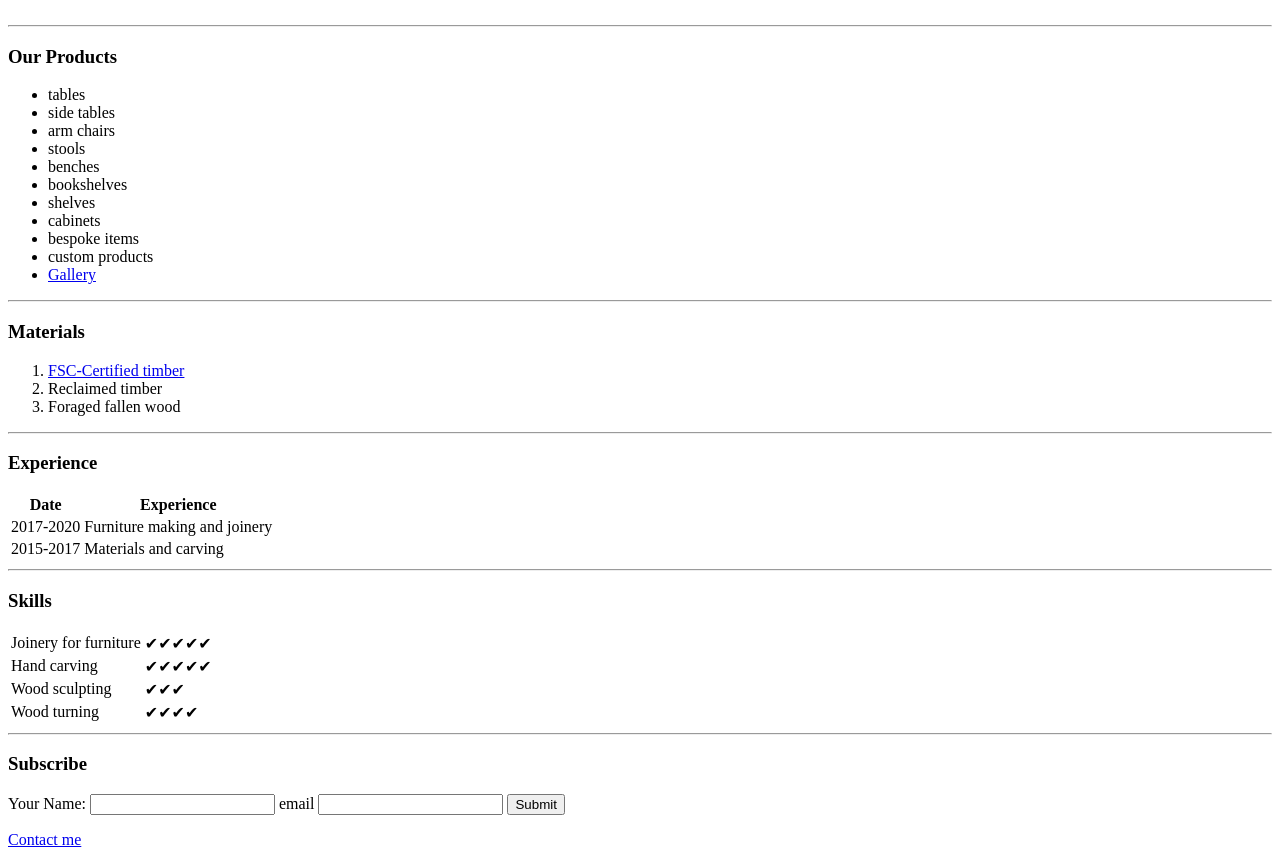
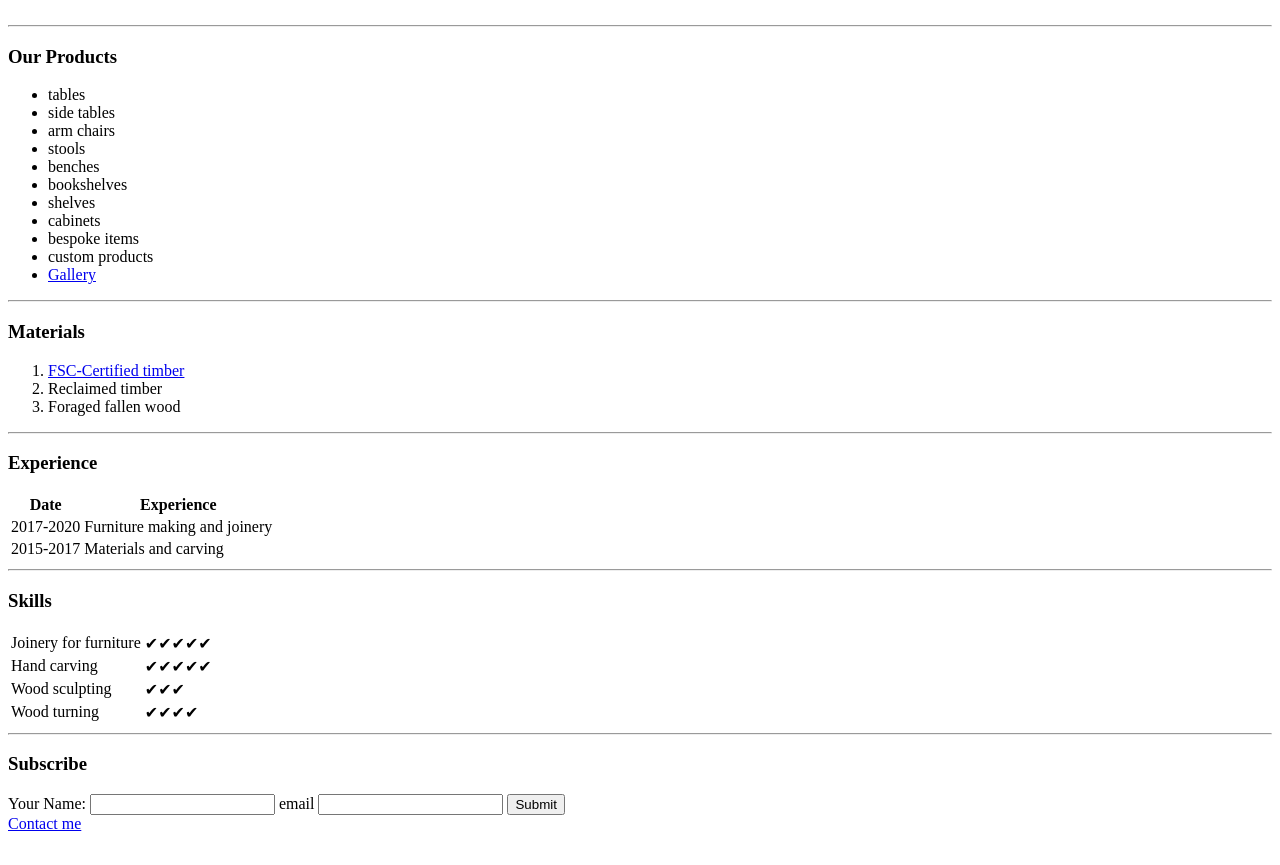
Before and after one commit to Nic-ux/BlankProjectsV1, a plain HTML site: page index.html in a window 1280 px wide. Shown: the part 199-1064 px from the top of the page. After the commit the page ends 1040 px from the top, so only its background shows below. Drawn offline with Linux system fonts and the light colour scheme.

Commit message:
Update index.html

```diff
--- a/index.html
+++ b/index.html
@@ -89,7 +89,7 @@
         <input type="text">
         <input type="submit">
 </form>
-<p><a href="contact.html">Contact me</a></p>
+<a href="contact.html">Contact me</a>
 </body>
 
 </html>
```
